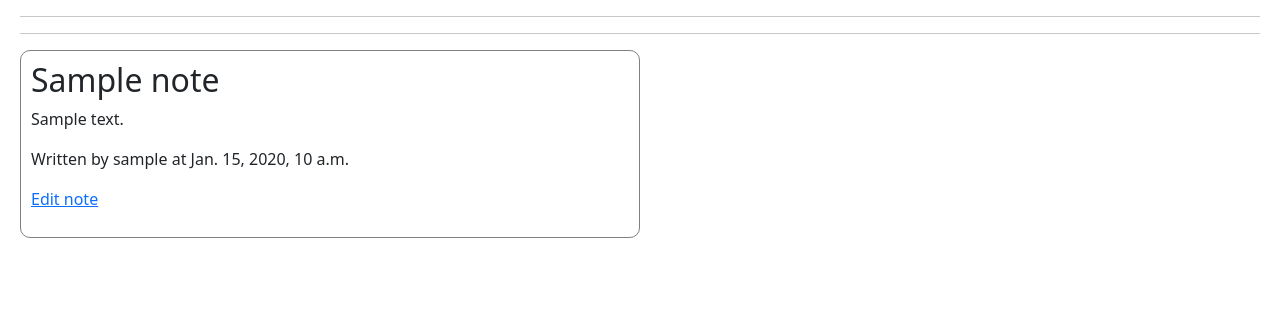
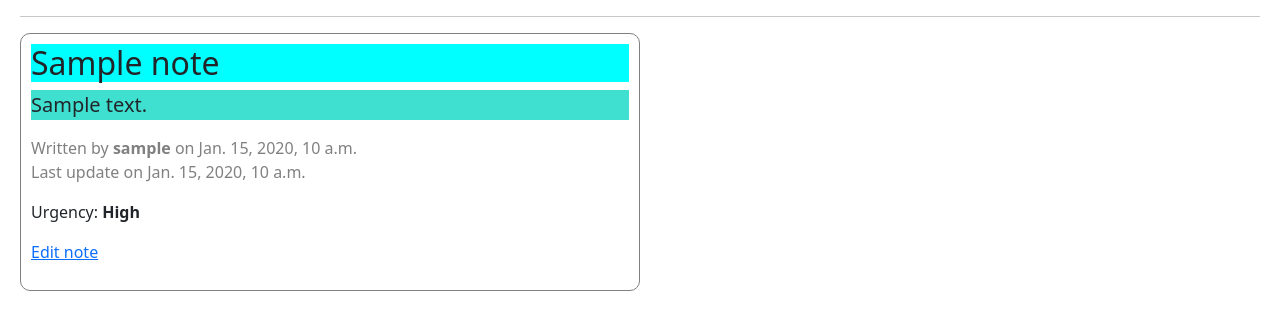
Before and after one commit to Projekt3TpJO/notatkiTest, a Django app: page /notes/1/ in a window 1280 px wide. Shown: the part 58-388 px from the top of the page. Run offline with Django 5.2, Linux system fonts and the light colour scheme; tables that the repository leaves empty hold one stand-in row (values such as "Sample post"); some libraries are stand-ins or nearby versions.

Commit message:
Finalizacja projektu

```diff
--- a/aplikacjaNotatki/models.py
+++ b/aplikacjaNotatki/models.py
@@ -20,7 +20,7 @@ class Note(models.Model):
         return reverse('aplikacjaNotatki:note_detail', args=[self.id])
 
     class Meta:
-        ordering = ('urgency',)
+        ordering = ('urgency', 'created',)
 
     def __str__(self):
         return self.title
--- a/aplikacjaNotatki/static/css/basestyle.css
+++ b/aplikacjaNotatki/static/css/basestyle.css
@@ -2,14 +2,11 @@ body {
     padding: 20px 20px;
 }
 .card {
-    width: 24%;
+    width: 23%;
+    margin: 1% 1% 1% 1%;
 }
 .content {
     display: flex;
-    justify-content: space-between;
-}
-.detail {
-    border: 1px black solid;
 }
 nav {
     background-color: aqua;
@@ -24,3 +21,13 @@ h2 {
     padding: 10px;
     width: 50%;
 }
+.title {
+    background-color: aqua;
+}
+.description {
+    font-size: 20px;
+    background-color: turquoise;
+}
+.date {
+    color: grey;
+}
--- a/aplikacjaNotatki/templates/notes/note/detail.html
+++ b/aplikacjaNotatki/templates/notes/note/detail.html
@@ -3,14 +3,17 @@
 {% block title %} {{ note.title }} {% endblock %}
 
 {% block content %}
-    <hr>
     <div class="detail">
-        <h2>{{ note.title }}</h2>
+        <h2 class="title">{{ note.title }}</h2>
         <p class="description">
             {{ note.description }}
         </p>
         <p class="date">
-            Written by {{ note.author }} at {{ note.created }}
+            Written by <b>{{ note.author }}</b> on {{ note.created }} <br>
+            Last update on {{ note.updated }}
+        </p>
+        <p class="urgency">
+            Urgency: <b>{{ note.urgency }}</b>
         </p>
         <p>
             <a href="/notes/edit/{{ note.id }}/">Edit note</a>
--- a/aplikacjaNotatki/templates/notes/note/list.html
+++ b/aplikacjaNotatki/templates/notes/note/list.html
@@ -15,13 +15,12 @@
                     <ul class="list-group list-group-flush">
                         <li class="list-group-item">Created: {{ note.created }}</li>
                         <li class="list-group-item">Author: {{ note.author }}</li>
-                        <li class="list-group-item">Urgency: {{ note.urgency }}</li>
+                        <li class="list-group-item" style="{% if note.urgency == "High" %} background-color: indianred; color: white; {% else %} background-color: forestgreen {% endif %} ">Urgency: {{ note.urgency }}</li>
                     </ul>
                     <div class="card-body">
                         <a href="{{ note.get_absolute_url }}" class="card-link">Details</a>
                     </div>
                 </div>
-                {{ note.body|truncatewords:30|linebreaks }}
             {% endfor %}
         {%  if notes.count == 0 %}
             <p>No notes found</p>
```
Also changed, not shown: aplikacjaNotatki/migrations/0019_alter_note_options.py (added), aplikacjaNotatki/migrations/0020_alter_note_options.py (added), aplikacjaNotatki/migrations/0021_alter_note_options.py (added), db.sqlite3 (added).
